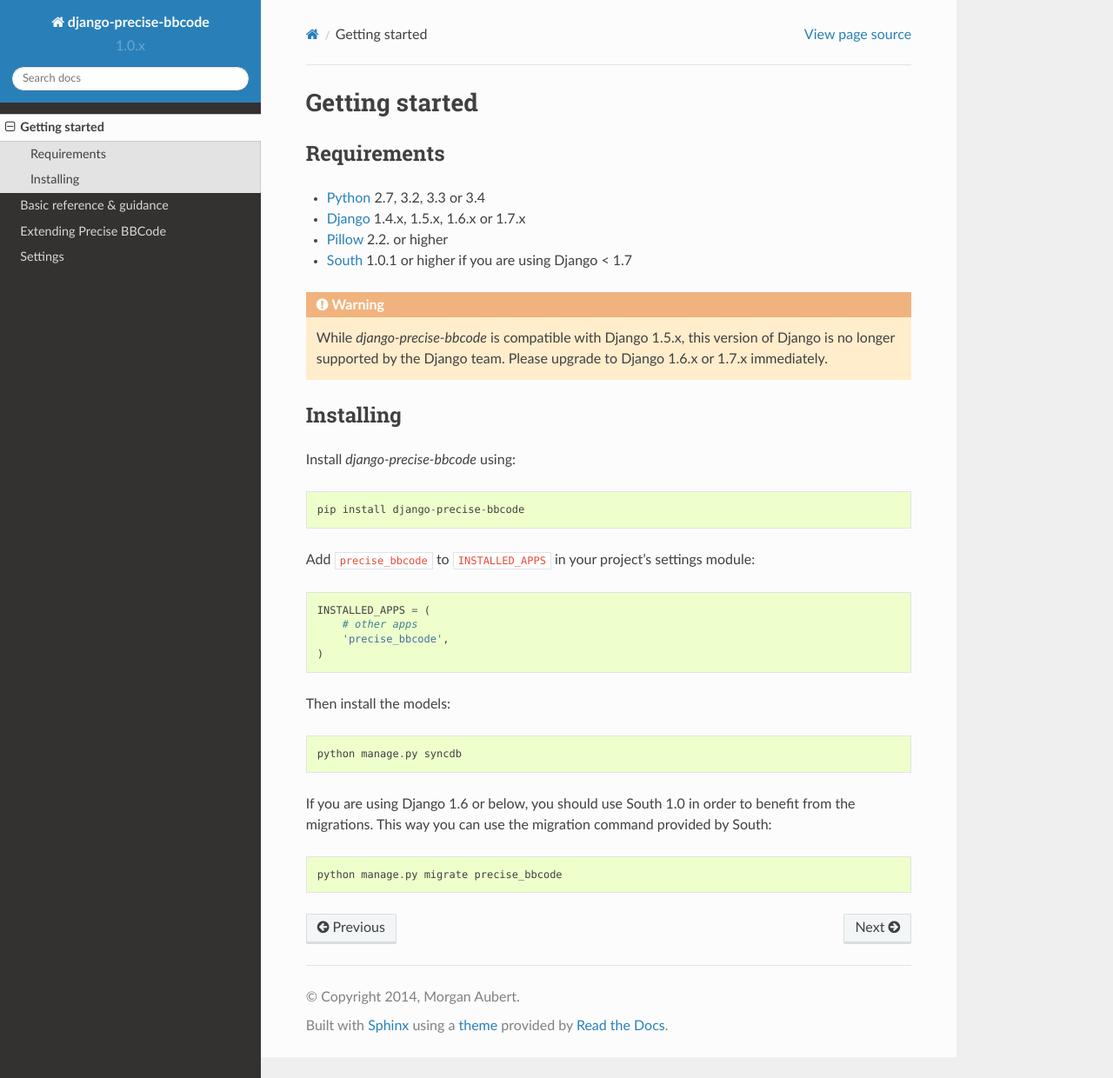
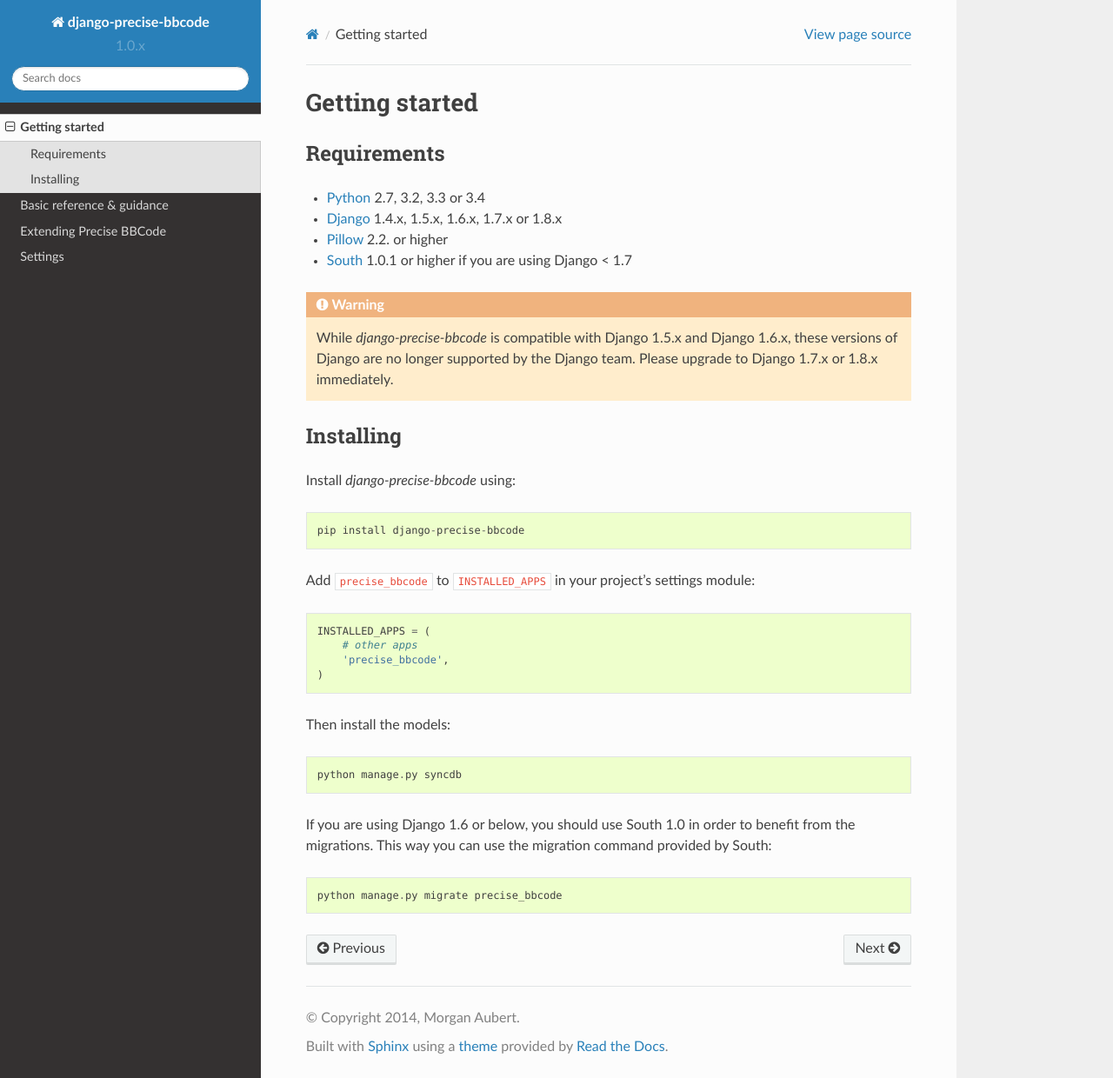
Before and after one commit to ellmetha/django-precise-bbcode, a Sphinx documentation site: the page built from docs/getting_started.rst, in a window 1280 px wide and 1240 px high. Shown: the whole window at 87% size. Built offline with Sphinx 7.4.7 and the Read the Docs theme 2.0.0, drawn with Linux system fonts in a browser that asks for light colours.

Commit message:
README and doc updated

```diff
--- a/README.rst
+++ b/README.rst
@@ -34,7 +34,7 @@
 ------------
 
 * ``python >= 2.7`` (tested with version 2.7, 3.2, 3.3, 3.4)
-* ``django >= 1.4.2`` (tested with version 1.4.2, 1.5, 1.6, 1.7)
+* ``django >= 1.4.2`` (tested with version 1.4.2, 1.5, 1.6, 1.7, 1.8)
 * ``PIL`` or ``Pillow`` (required for smiley tags)
 * ``setuptools``
 
--- a/docs/getting_started.rst
+++ b/docs/getting_started.rst
@@ -5,14 +5,14 @@
 ------------
 
 * `Python`_ 2.7, 3.2, 3.3 or 3.4
-* `Django`_ 1.4.x, 1.5.x, 1.6.x or 1.7.x
+* `Django`_ 1.4.x, 1.5.x, 1.6.x, 1.7.x or 1.8.x
 * `Pillow`_ 2.2. or higher
 * `South`_ 1.0.1 or higher if you are using Django < 1.7
 
 
-.. warning:: While *django-precise-bbcode* is compatible with Django 1.5.x, this version of Django
-             is no longer supported by the Django team. Please upgrade to
-             Django 1.6.x or 1.7.x immediately.
+.. warning:: While *django-precise-bbcode* is compatible with Django 1.5.x and Django 1.6.x, these versions of Django
+             are no longer supported by the Django team. Please upgrade to
+             Django 1.7.x or 1.8.x immediately.
 
 .. _Python: https://www.python.org
 .. _Django: https://www.djangoproject.com
```
